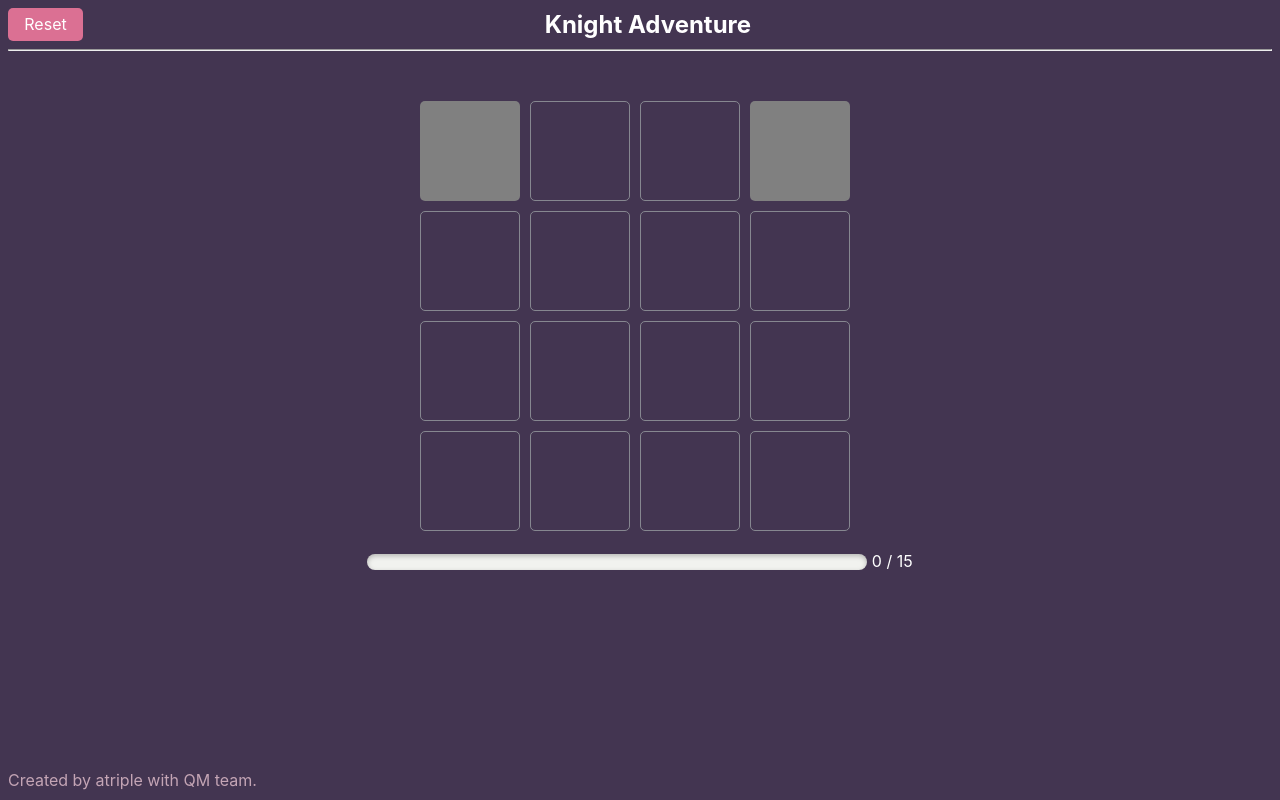
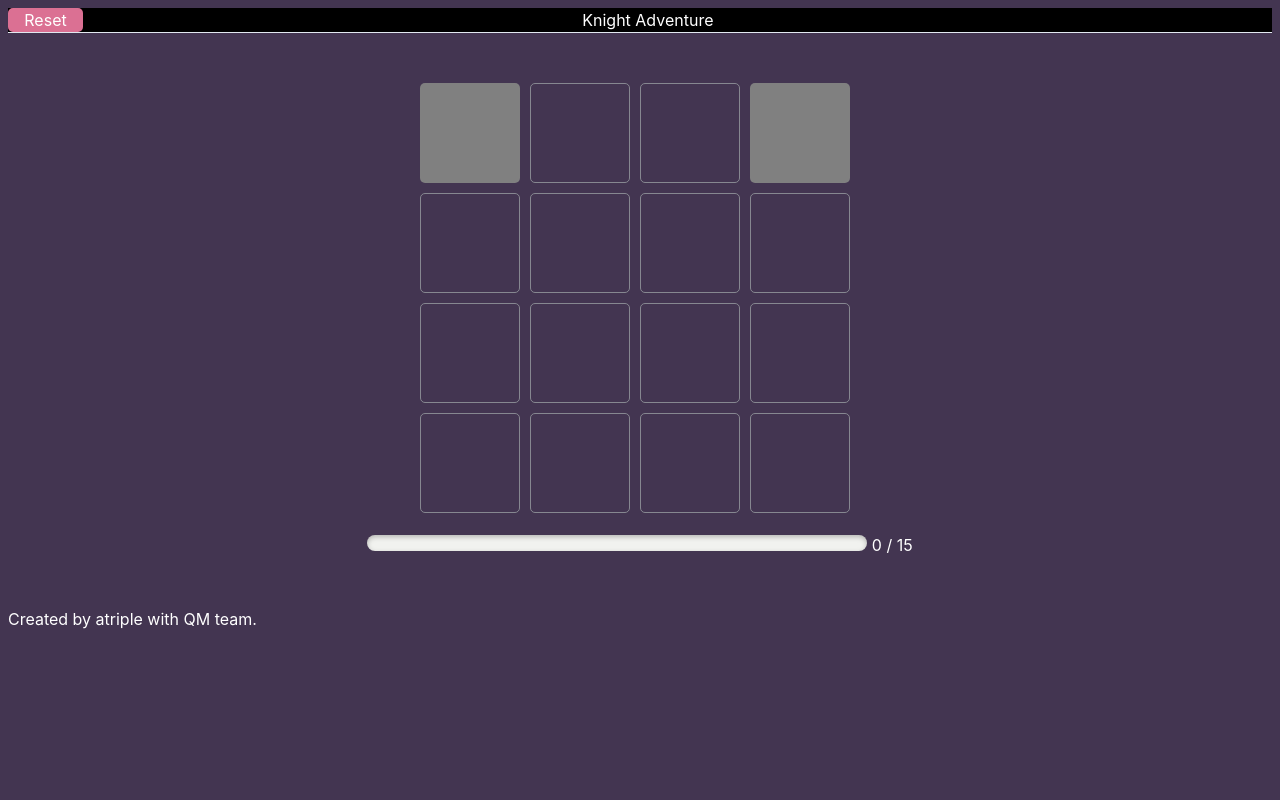
Before and after one commit to atriple/knight-tour-game, a Svelte app: page / in a window 1280 px wide. Built offline with nearby package versions, Linux system fonts and the light colour scheme.

Commit message:
Configure tailwind and postcss to work with svelte

```diff
--- /dev/null
+++ b/postcss.config.js
@@ -0,0 +1,19 @@
+const purgecss = require('@fullhuman/postcss-purgecss')({
+    content: [
+        './src/**/*.html',
+        './src/**/*.svelte'
+    ],
+
+    whitelistPatterns: [/svelte-/],
+
+    defaultExtractor: content => content.match(/[A-Za-z0-9-_:/]+/g) || []
+});
+
+const production = !process.env.ROLLUP_WATCH
+
+module.exports = {
+    plugins: [
+        require('tailwindcss'),
+        ...(production ? [purgecss] : [])
+    ]
+};
--- a/rollup.config.js
+++ b/rollup.config.js
@@ -3,6 +3,7 @@ import resolve from '@rollup/plugin-node-resolve';
 import commonjs from '@rollup/plugin-commonjs';
 import livereload from 'rollup-plugin-livereload';
 import { terser } from 'rollup-plugin-terser';
+import sveltePreprocess from 'svelte-preprocess';
 
 const production = !process.env.ROLLUP_WATCH;
 
@@ -20,6 +21,7 @@ export default {
 			dev: !production,
 			// we'll extract any component CSS out into
 			// a separate file — better for performance
+			preprocess: sveltePreprocess({ postcss: true }),
 			css: css => {
 				css.write('public/build/bundle.css');
 			}
--- a/src/App.svelte
+++ b/src/App.svelte
@@ -1,4 +1,5 @@
 <script>
+  import Tailwindcss from "./Tailwindcss.svelte";
   import {
     choosed_count,
     current_level,
@@ -7,19 +8,48 @@
     level_list,
     loadLastSession,
     resetSession
-		} from './stores.js';
-	import Board from './Board.svelte';
-	import Reset from './Reset.svelte';
-	import ProgressBar from './ProgressBar.svelte';
+  } from "./stores.js";
+  import Board from "./Board.svelte";
+  import Reset from "./Reset.svelte";
+  import ProgressBar from "./ProgressBar.svelte";
 </script>
+
+<style>
+  header {
+    display: flex;
+    flex-direction: row;
+    justify-content: center;
+    align-items: center;
+    @apply bg-black text-white;
+  }
+
+  .level {
+    text-align: center;
+    order: 2;
+    width: 50%;
+    margin: auto;
+  }
+
+  .header-gap {
+    order: 3;
+    width: 25%;
+    margin-right: 0px;
+  }
+
+  .game {
+    margin: 50px auto;
+    text-align: center;
+    width: 50%;
+  }
+</style>
 
 <div>
   <header>
     <Reset />
     <h2 class="level">Knight Adventure</h2>
-		<div class="header-gap"></div>
+    <div class="header-gap" />
   </header>
-	<hr>
+  <hr />
   <div class="game">
     <Board />
     <ProgressBar />
@@ -28,67 +58,7 @@
     <div align="center">
       <h1>YOU WIN! 🏆</h1>
     </div>
-
   {/if}
 </div>
 
 <footer>Created by atriple with QM team.</footer>
-
-<style>
-	header{
-		display: flex;
-		flex-direction: row;
-		justify-content: center;
-		align-items: center;
-	}
-
-	.level{
-		text-align: center;
-		order: 2;
-		width: 50%;
-		margin: auto;
-	}
-
-	.header-gap{
-		order: 3;
-		width: 25%;
-		margin-right:0px;
-	}
-
-	.game {
-		margin: 50px auto;
-		text-align: center;
-		width: 50%;
-	}
-
-	.game-button {
-		text-align: right;
-		margin: auto;
-		margin-right: 25px;
-	}
-
-	footer{
-		position: absolute;
-		bottom: 0;
-		width: auto;
-		padding-bottom: 10px;
-		color: #C4A5B5;
-	}
-
-	.btn-disable{
-		color: gray;
-	}
-
-	.danger{
-		background:maroon;
-		color: white;
-		border: none;
-	}
-
-	.menu{
-		padding-top: 2%;
-		margin: auto;
-  		width: 50%;
-		text-align: center;
-	}
-</style>
--- /dev/null
+++ b/src/Tailwindcss.svelte
@@ -0,0 +1,5 @@
+<style global>
+  @tailwind base;
+  @tailwind components;
+  @tailwind utilities;
+</style>
--- /dev/null
+++ b/tailwind.config.js
@@ -0,0 +1,7 @@
+module.exports = {
+  theme: {
+    extend: {},
+  },
+  variants: {},
+  plugins: [],
+}
```
Also changed, not shown: package.json (+11 -4 lines), 1 other file (tests, documents, lock files or other folders). Lines whose indentation alone changed are shown as unchanged.
